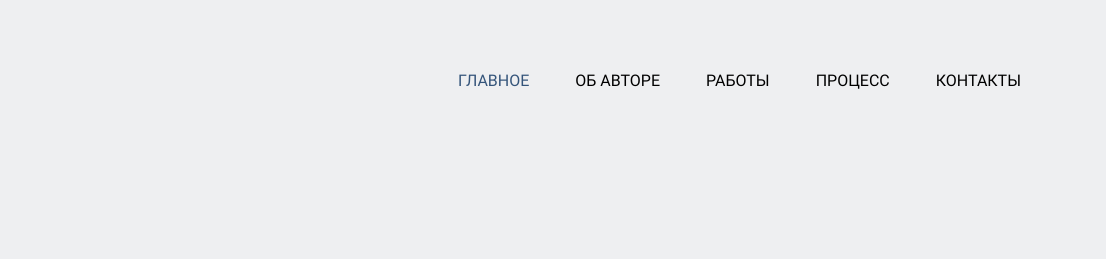
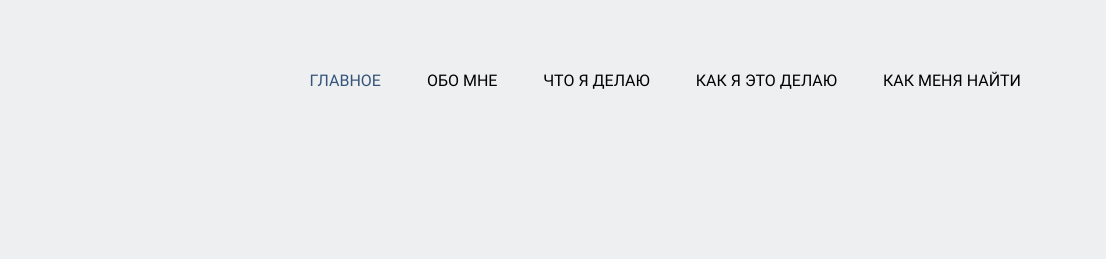
Before and after one commit to studenttsu/RA-Frontend-Course, a plain HTML site: page index.html in a window 1280 px wide. Shown: the top 259 px of the page, 174-1280 px from the left. Drawn offline with nearby package versions, Linux system fonts and the light colour scheme.

Commit message:
лена делает домашку

```diff
--- a/index.html
+++ b/index.html
@@ -22,10 +22,10 @@
             <nav class="navigation">
               <ul>
                 <li class="active"><a href="#">Главное</a></li>
-                <li><a href="#">Об авторе</a></li>
-                <li><a href="#">Работы</a></li>
-                <li><a href="#">Процесс</a></li>
-                <li><a href="#">Контакты</a></li>
+                <li><a href="#">Обо мне</a></li>
+                <li><a href="#">Что я делаю</a></li>
+                <li><a href="#">Как я это делаю</a></li>
+                <li><a href="#">Как меня найти</a></li>
               </ul>
             </nav>
           </div>
```
